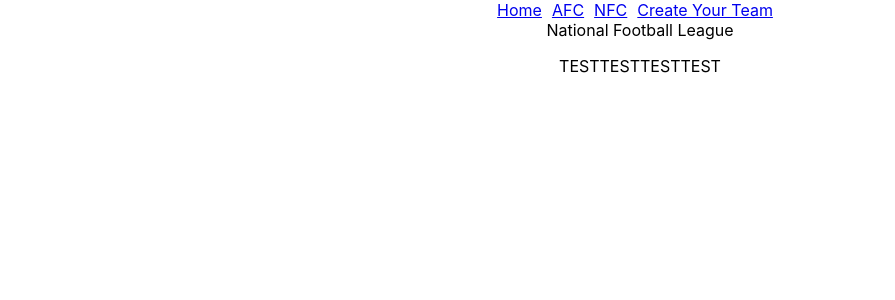
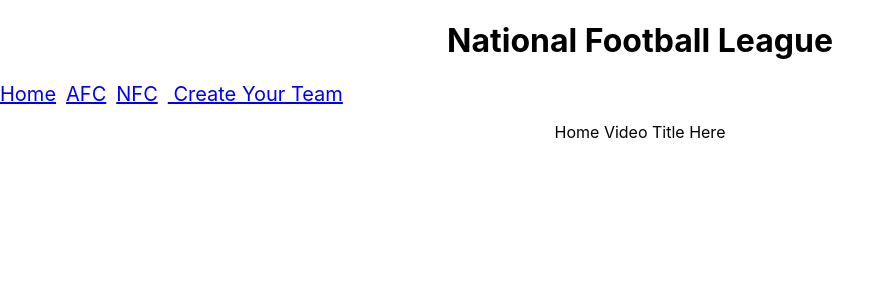
Before and after one commit to akenez8/phase-3-project-frontend, a React (Create React App) app: page / in a window 1280 px wide. Shown: the top 300 px of the page, without its empty margins (0-895 px from the left). Built offline with nearby package versions, Linux system fonts and the light colour scheme.

Commit message:
header, css, basic changes

```diff
--- a/src/App.css
+++ b/src/App.css
@@ -1,38 +1,11 @@
-.App {
+.nav{
+  font-size: 20px;
+}
+
+#homeVideoTitle{
   text-align: center;
 }
 
-.App-logo {
-  height: 40vmin;
-  pointer-events: none;
+#headerTitle{
+  text-align: center;
 }
-
-@media (prefers-reduced-motion: no-preference) {
-  .App-logo {
-    animation: App-logo-spin infinite 20s linear;
-  }
-}
-
-.App-header {
-  background-color: #282c34;
-  min-height: 100vh;
-  display: flex;
-  flex-direction: column;
-  align-items: center;
-  justify-content: center;
-  font-size: calc(10px + 2vmin);
-  color: white;
-}
-
-.App-link {
-  color: #61dafb;
-}
-
-@keyframes App-logo-spin {
-  from {
-    transform: rotate(0deg);
-  }
-  to {
-    transform: rotate(360deg);
-  }
-}
--- /dev/null
+++ b/src/components/Header.js
@@ -0,0 +1,7 @@
+function Header(){
+    return(
+        <h1 id="headerTitle">National Football League</h1>
+    )
+
+}
+export default Header
--- a/src/components/Home.js
+++ b/src/components/Home.js
@@ -1,8 +1,7 @@
 function Home(){
     return(
     <div>
-      <header className="header">National Football League</header>
-      <p>TESTTESTTESTTEST</p>
+      <p id="homeVideoTitle">Home Video Title Here</p>
     </div>
     )
 }
--- a/src/components/Navbar.js
+++ b/src/components/Navbar.js
@@ -1,4 +1,5 @@
-import {NavLink} from 'react-router-dom';
+import { NavLink } from "react-router-dom";
+import Header from "./Header"
 
 const linkStyles = {
   display: "inline-block",
@@ -10,19 +11,16 @@ const linkStyles = {
   color: "white",
 };
 
-function Navbar(){
-return(
+function Navbar() {
+  return (
     <div>
-
-
-        <NavLink className="nav" style={{ marginRight: "10px"}} to="/">Home</NavLink>
-        <NavLink className="nav" style={{ marginRight: "10px"}} to="/AFC">AFC</NavLink>
-        <NavLink className="nav" style={{ marginRight: "10px"}} to="/NFC">NFC</NavLink>
-        <NavLink className="nav" style={{ marginRight: "10px"}} to="/Createyourteam">Create Your Team</NavLink>
-
+      <Header/>
+      <NavLink className="nav" style={{ marginRight: "10px" }} to="/">Home</NavLink>
+      <NavLink className="nav" style={{ marginRight: "10px" }} to="/AFC">AFC</NavLink>
+      <NavLink className="nav" style={{ marginRight: "10px" }} to="/NFC">NFC</NavLink>
+      <NavLink className="nav" style={{ marginRight: "10px" }} to="/Createyourteam"> Create Your Team</NavLink>
     </div>
-)
-
+  );
 }
 
-export default Navbar
+export default Navbar;
```
Also changed, not shown: src/App.js (added, +27 -0 lines). Lines whose indentation alone changed are shown as unchanged.
